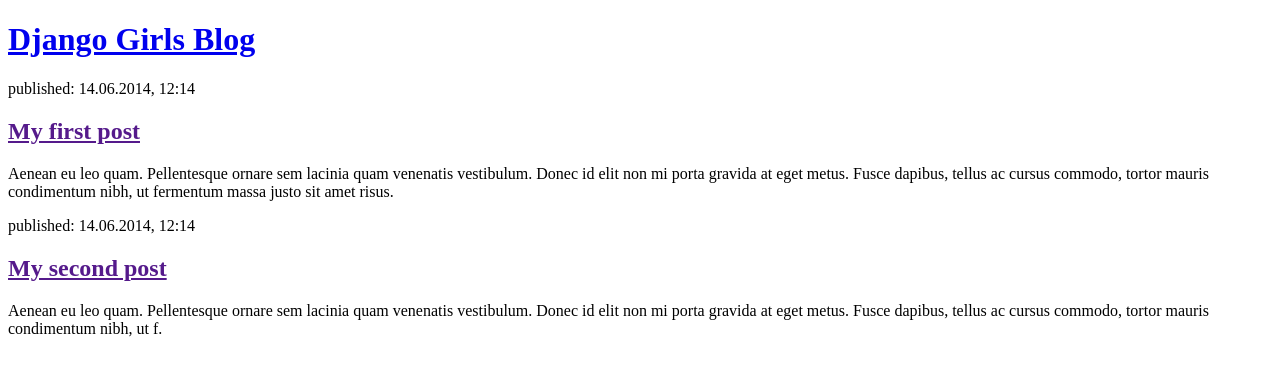
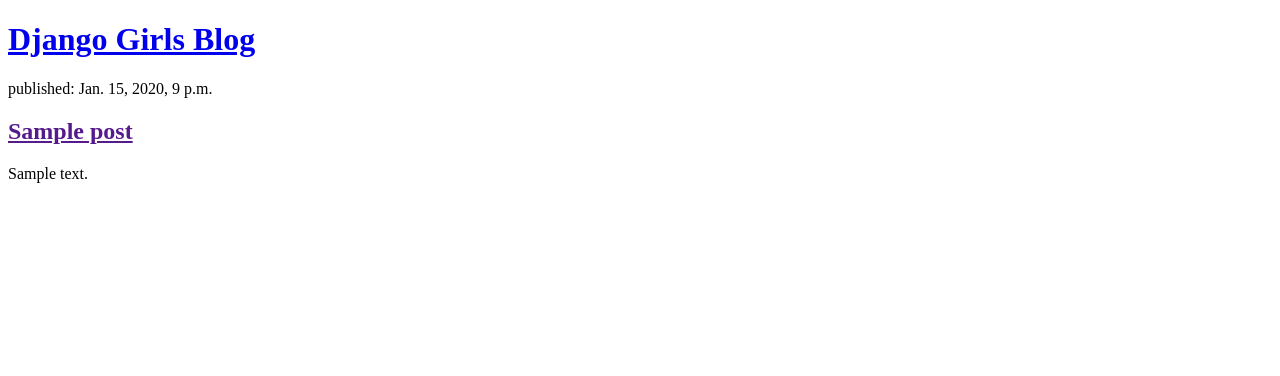
Before and after one commit to adrian-dymocks/my-first-blog, a Django app: page / in a window 1280 px wide. Shown: the top 376 px of the page. Run offline with Django 5.2, Linux system fonts and the light colour scheme; tables that the repository leaves empty hold one stand-in row (values such as "Sample post").

Commit message:
modified templates to display posts

```diff
--- a/blog/models.py
+++ b/blog/models.py
@@ -7,7 +7,7 @@ from django.utils import timezone
 class Post(models.Model):
     author = models.ForeignKey(settings.AUTH_USER_MODEL, on_delete=models.CASCADE)
     title = models.CharField(max_length=200)
-    text = models.TextField(),
+    text = models.TextField()
     created_date = models.DateTimeField(default=timezone.now)
     published_date = models.DateTimeField(blank=True, null=True)
 
--- a/blog/templates/blog/post_list.html
+++ b/blog/templates/blog/post_list.html
@@ -7,23 +7,12 @@
     <header>
       <h1><a href="/">Django Girls Blog</a></h1>
     </header>
+    {% for post in posts %}
     <article>
-      <time>published: 14.06.2014, 12:14</time>
-      <h2><a href="">My first post</a></h2>
-      <p>
-        Aenean eu leo quam. Pellentesque ornare sem lacinia quam venenatis vestibulum.
-        Donec id elit non mi porta gravida at eget metus. Fusce dapibus, tellus ac cursus
-        commodo, tortor mauris condimentum nibh, ut fermentum massa justo sit amet risus.
-      </p>
+      <time>published: {{ post.published_date }}</time>
+      <h2><a href="">{{ post.title }}</a></h2>
+      <p>{{ post.text|linebreaksbr }}</p>
     </article>
-    <article>
-      <time>published: 14.06.2014, 12:14</time>
-      <h2><a href="">My second post</a></h2>
-      <p>
-        Aenean eu leo quam. Pellentesque ornare sem lacinia quam venenatis vestibulum.
-        Donec id elit non mi porta gravida at eget metus. Fusce dapibus, tellus ac cursus
-        commodo, tortor mauris condimentum nibh, ut f.
-      </p>
-    </article>
+    {% endfor %}
   </body>
 </html>
--- a/blog/views.py
+++ b/blog/views.py
@@ -1,6 +1,10 @@
 from django.shortcuts import render
+from django.utils import timezone
+
+from .models import Post
 
 
 # Create your views here.
 def post_list(request):
-    return render(request, 'blog/post_list.html', {})
+    posts = Post.objects.filter(published_date__lte=timezone.now()).order_by('published_date')
+    return render(request, 'blog/post_list.html', {'posts': posts})
```
Also changed, not shown: blog/migrations/0002_post_text.py (added).
